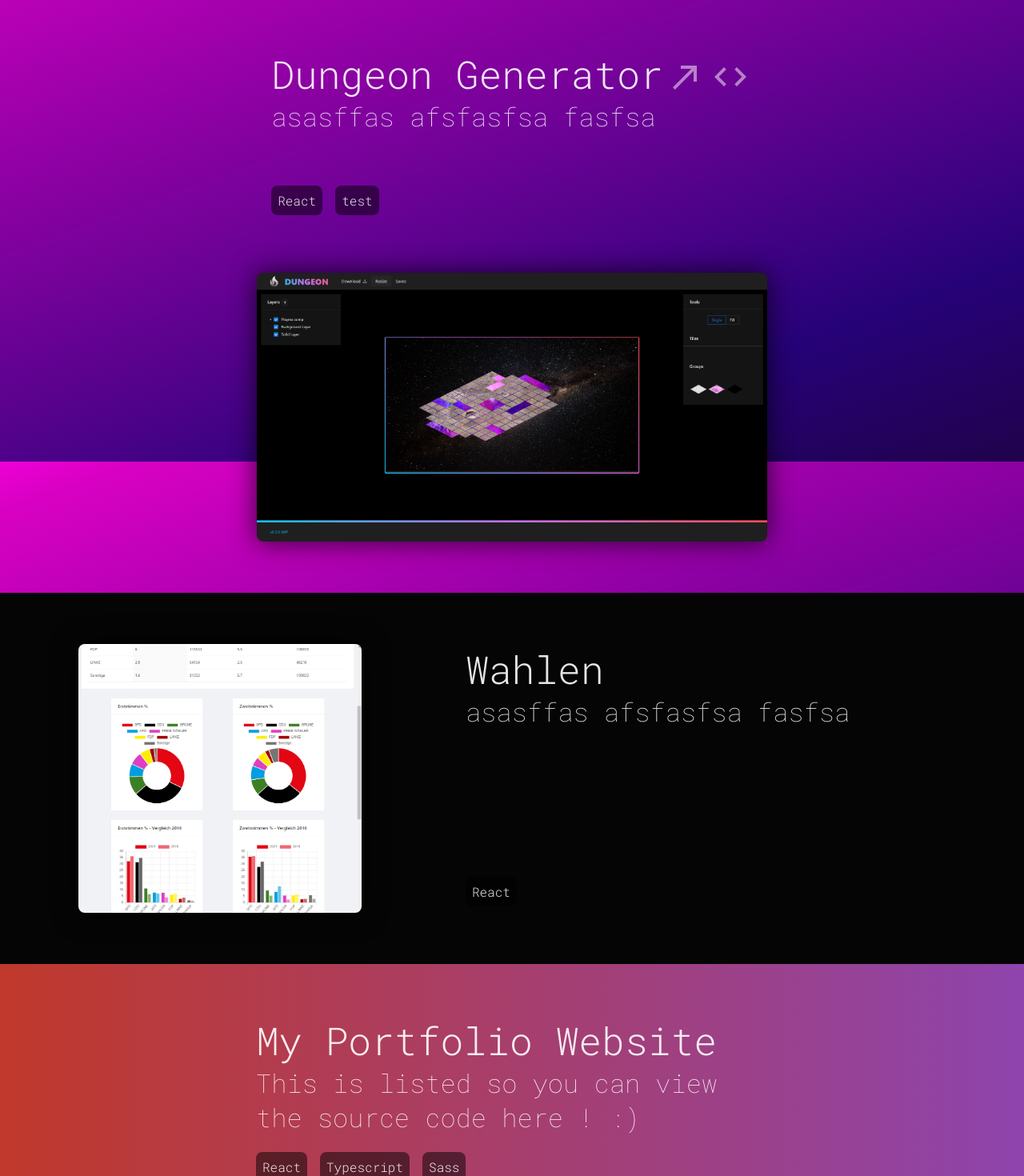
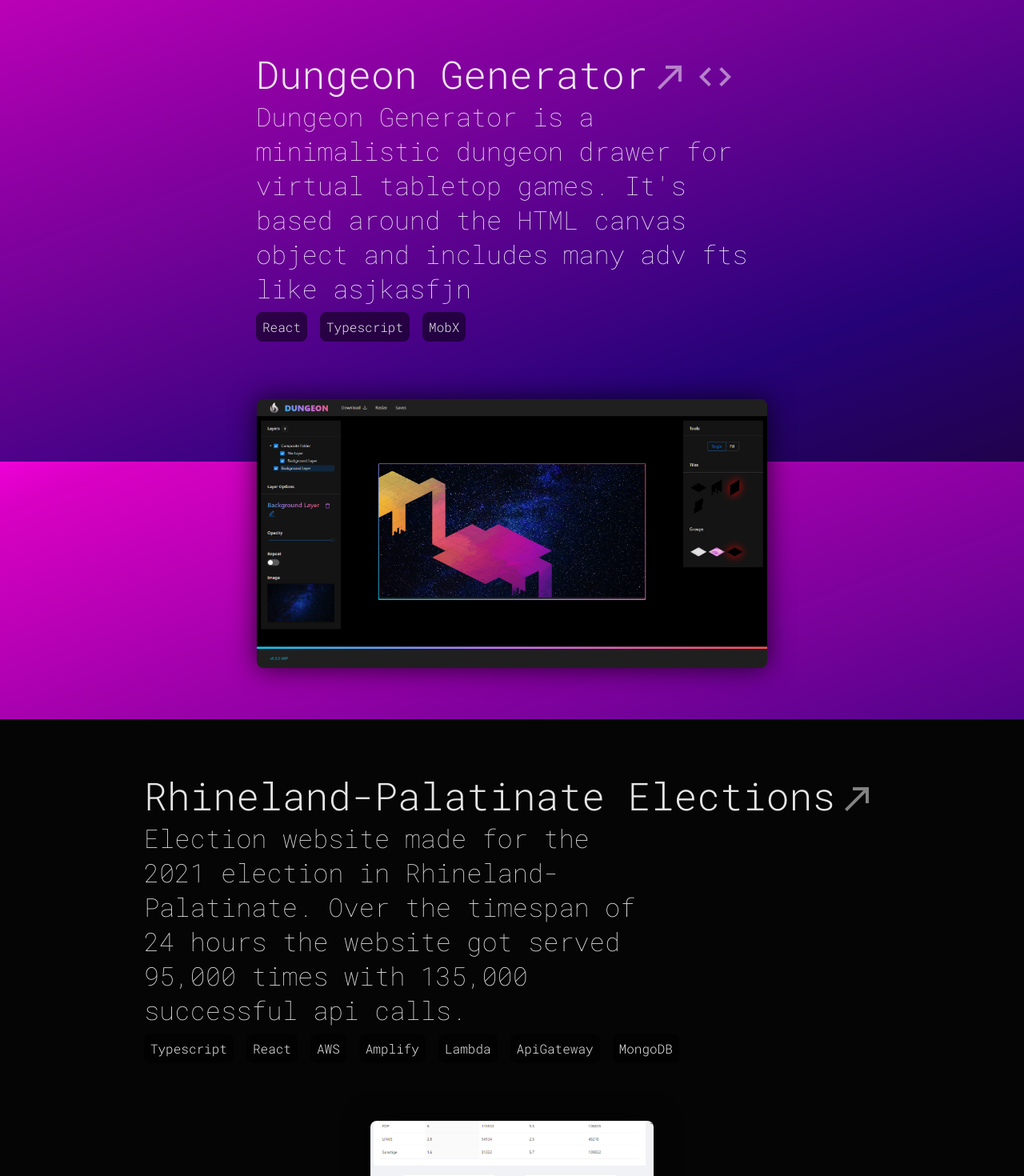
Before and after one commit to kaibarzen/portfolio-v4, a React (Create React App) app: page / in a window 1280 px wide. Shown: the part 2140-3610 px from the top of the page at 80% size. Built offline with nearby package versions, Linux system fonts and the light colour scheme.

Commit message:
content changes

```diff
--- a/src/Components/pages/home/projects/Projects.tsx
+++ b/src/Components/pages/home/projects/Projects.tsx
@@ -20,26 +20,25 @@ const Projects = () =>
 				<Project
 					title={'Dungeon Generator'}
 					image={dungeon}
-					tags={["React", "test"]}
+					tags={["React", "Typescript", "MobX"]}
 					gradient={[]}
-					source={"SRC"}
-					href={"asffasf"}
+					source={"https://github.com/kaibarzen/lf_dungeon"}
+					href={"https://dungeon.kaibarzen.cloud/"}
 				>
-					asasffas
-					afsfasfsa
-					fasfsa
+					Dungeon Generator is a minimalistic dungeon drawer for virtual tabletop games.
+					It's based around the HTML canvas object and includes many adv fts like asjkasfjn
 				</Project>
 			</div>
 			<Project
-				title={'Wahlen'}
+				title={'Rhineland-Palatinate Elections'}
 				image={wahlen}
-				tags={["React"]}
+				tags={["Typescript", "React", "AWS", "Amplify", "Lambda", "ApiGateway", "MongoDB"]}
 				reversed={true}
 				gradient={[]}
+				href={"https://wahlen.volksfreund.cloud/"}
 			>
-				asasffas
-				afsfasfsa
-				fasfsa
+				Election website made for the 2021 election in Rhineland-Palatinate.
+				Over the timespan of 24 hours the website got served 95,000 times with 135,000 successful api calls.
 			</Project>
 
 			<ProjectPortfolio
@@ -47,7 +46,9 @@ const Projects = () =>
 				tags={["React", "Typescript", "Sass"]}
 				gradient={["#c0392b", "#8e44ad"]}
 			>
-				This is listed so you can view the source code here ! :)
+				This is listed here so you view the sourcecode of my website.
+				<br/>
+				Also on the right hand is a scrollable miniature version of this website :)
 			</ProjectPortfolio>
 		</div>
 	);
--- a/src/Components/pages/home/projects/projects.sass
+++ b/src/Components/pages/home/projects/projects.sass
@@ -91,3 +91,4 @@ $containerPadding: 64px
         border-radius: 26px
         width: 1920px
         height: 1080px
+        background: linear-gradient(to right, #009fff, #ec2f4b)
```
Also changed, not shown: src/resources/media/dungeon.png.
